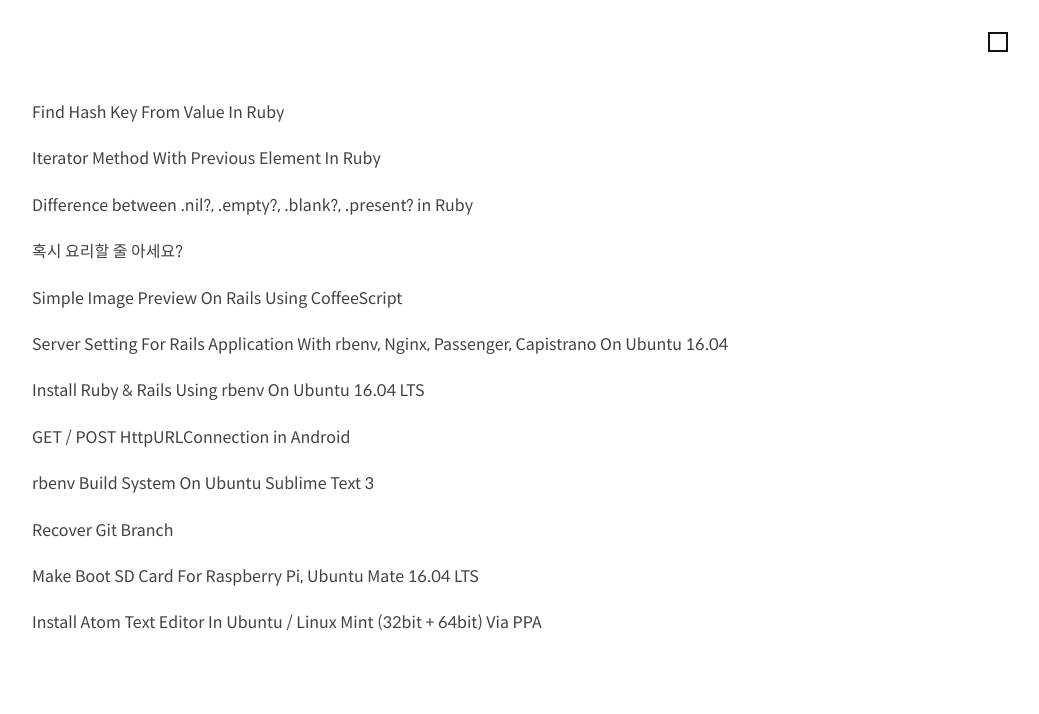
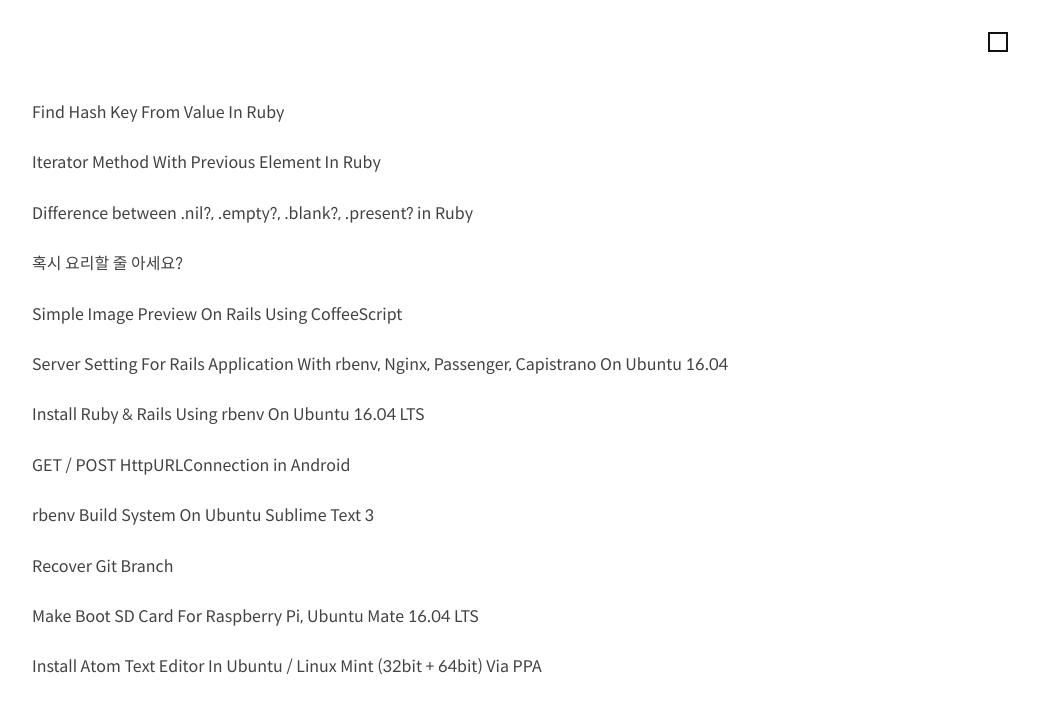
Before and after one commit to capollux/blog, a Jekyll site: the page built from index.html, in a window 1280 px wide. Shown: the top 714 px of the page, without its empty margins (240-1279 px from the left). Built offline with Jekyll 4.4.1, drawn with Linux system fonts in a browser that asks for light colours; the list of posts is cut into pages by our own code.

Commit message:
Fix margin of post-list

```diff
--- a/_sass/zzulu/_layout.scss
+++ b/_sass/zzulu/_layout.scss
@@ -39,7 +39,7 @@
   list-style: none;
 
   > li {
-    margin-bottom: $spacing-unit / 2;
+    margin-bottom: $spacing-unit / 1.6;
   }
 }
 
```
